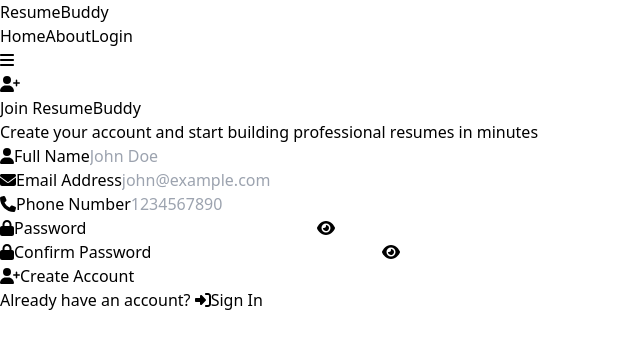
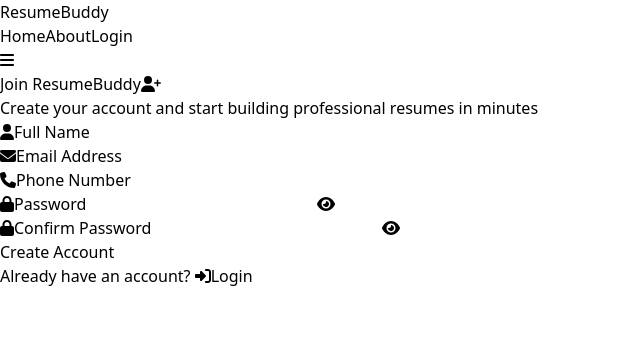
Before and after one commit to GangwarPriyansh/Resume-Analyzer, a React (Vite) app in the folder frontend/: page /signup in a window 1280 px wide. Shown: the top 348 px of the page, without its empty margins (0-640 px from the left). Built offline with nearby package versions, Linux system fonts and the light colour scheme.

Commit message:
changes in signup

```diff
--- a/frontend/src/components/SignUpForm.jsx
+++ b/frontend/src/components/SignUpForm.jsx
@@ -206,7 +206,7 @@
   faPhone,
   faLock,
   faUserPlus,
-  faSignInAlt
+  faSignInAlt,
 } from "@fortawesome/free-solid-svg-icons";
 
 export default function SignUpForm() {
@@ -276,142 +276,137 @@
   };
 
   return (
-    <div className="min-h-screen bg-gradient-to-b from-[#1a202c] to-[#2d3748] pt-24 pb-12 px-4">
+    <div className="min-h-screen bg-gradient-to-b from-[#1a202c] to-[#2d3748] pt-16 pb-12 px-4">
       <div className="max-w-md mx-auto">
         {/* Header Section */}
-        <div className="text-center mb-8">
-          <div className="bg-blue-600 w-16 h-16 rounded-full flex items-center justify-center mx-auto mb-4">
-            <FontAwesomeIcon icon={faUserPlus} className="text-white text-2xl" />
-          </div>
-          <h1 className="text-3xl font-bold text-white mb-2">Join ResumeBuddy</h1>
+        <div className="text-center mb-6">
+          <h1 className="text-3xl font-bold text-white mb-3 flex items-center justify-center">
+            Join ResumeBuddy
+            <span className="bg-blue-600 w-10 h-10 rounded-full flex items-center justify-center ml-3">
+              <FontAwesomeIcon
+                icon={faUserPlus}
+                className="text-white text-lg"
+              />
+            </span>
+          </h1>
           <p className="text-gray-300">
-            Create your account and start building professional resumes in minutes
+            Create your account and start building professional resumes in
+            minutes
           </p>
         </div>
 
         {/* Form Container */}
-        <div className="bg-[#1c2331] p-8 rounded-xl shadow-2xl border border-[#2d3748]">
-          <form onSubmit={handleSubmit} className="space-y-5">
-            {/* Name Field */}
+        <div className="bg-[#1c2331] p-6 rounded-xl shadow-2xl border border-[#2d3748]">
+          <form onSubmit={handleSubmit} className="space-y-4">
             <div className="group">
-              <label htmlFor="name" className="text-gray-300 mb-2 flex items-center">
+              <label className="text-gray-300 mb-1 flex items-center">
                 <FontAwesomeIcon icon={faUser} className="mr-2 text-blue-400" />
                 Full Name
               </label>
               <input
-                id="name"
                 name="name"
                 value={formData.name}
                 onChange={handleChange}
                 required
-                className="w-full px-4 py-3 rounded-lg bg-[#2b313c] border border-[#3a4556] text-white
+                className="w-full px-4 py-2 rounded-lg bg-[#2b313c] border border-[#3a4556] text-white
                           focus:outline-none focus:ring-2 focus:ring-blue-500 focus:border-transparent
                           hover:border-blue-400 transition-all"
-                placeholder="John Doe"
               />
             </div>
 
-            {/* Email Field */}
             <div className="group">
-              <label htmlFor="email" className="text-gray-300 mb-2 flex items-center">
-                <FontAwesomeIcon icon={faEnvelope} className="mr-2 text-blue-400" />
+              <label className="text-gray-300 mb-1 flex items-center">
+                <FontAwesomeIcon
+                  icon={faEnvelope}
+                  className="mr-2 text-blue-400"
+                />
                 Email Address
               </label>
               <input
-                id="email"
                 name="email"
                 type="email"
                 value={formData.email}
                 onChange={handleChange}
                 required
-                className="w-full px-4 py-3 rounded-lg bg-[#2b313c] border border-[#3a4556] text-white
+                className="w-full px-4 py-2 rounded-lg bg-[#2b313c] border border-[#3a4556] text-white
                           focus:outline-none focus:ring-2 focus:ring-blue-500 focus:border-transparent
                           hover:border-blue-400 transition-all"
-                placeholder="john@example.com"
               />
             </div>
 
-            {/* Phone Number Field */}
             <div className="group">
-              <label htmlFor="number" className="text-gray-300 mb-2 flex items-center">
-                <FontAwesomeIcon icon={faPhone} className="mr-2 text-blue-400" />
+              <label className="text-gray-300 mb-1 flex items-center">
+                <FontAwesomeIcon
+                  icon={faPhone}
+                  className="mr-2 text-blue-400"
+                />
                 Phone Number
               </label>
               <input
-                id="number"
                 name="number"
                 value={formData.number}
                 onChange={handleChange}
                 required
                 pattern="[0-9]{10,15}"
                 title="Please enter a valid phone number"
-                className="w-full px-4 py-3 rounded-lg bg-[#2b313c] border border-[#3a4556] text-white
+                className="w-full px-4 py-2 rounded-lg bg-[#2b313c] border border-[#3a4556] text-white
                           focus:outline-none focus:ring-2 focus:ring-blue-500 focus:border-transparent
                           hover:border-blue-400 transition-all"
-                placeholder="1234567890"
               />
             </div>
 
-            {/* Password Field */}
             <div className="group relative">
-              <label htmlFor="password" className="text-gray-300 mb-2 flex items-center">
+              <label className="text-gray-300 mb-1 flex items-center">
                 <FontAwesomeIcon icon={faLock} className="mr-2 text-blue-400" />
                 Password
               </label>
               <input
-                id="password"
                 name="password"
                 type={showPassword ? "text" : "password"}
                 value={formData.password}
                 onChange={handleChange}
                 required
-                className="w-full px-4 py-3 pr-10 rounded-lg bg-[#2b313c] border border-[#3a4556] text-white
+                className="w-full px-4 py-2 pr-10 rounded-lg bg-[#2b313c] border border-[#3a4556] text-white
                           focus:outline-none focus:ring-2 focus:ring-blue-500 focus:border-transparent
                           hover:border-blue-400 transition-all"
               />
               <FontAwesomeIcon
                 icon={showPassword ? faEyeSlash : faEye}
                 onClick={() => setShowPassword(!showPassword)}
-                className="absolute right-3 top-[50%] text-gray-400 hover:text-gray-300 cursor-pointer"
+                className="absolute right-3 top-[50%] translate-y-[40%] text-gray-400 hover:text-gray-300 cursor-pointer"
               />
             </div>
 
-            {/* Confirm Password Field */}
             <div className="group relative">
-              <label htmlFor="confirmPassword" className="text-gray-300 mb-2 flex items-center">
+              <label className="text-gray-300 mb-1 flex items-center">
                 <FontAwesomeIcon icon={faLock} className="mr-2 text-blue-400" />
                 Confirm Password
               </label>
               <input
-                id="confirmPassword"
                 name="confirmPassword"
                 type={showConfirmPassword ? "text" : "password"}
                 value={formData.confirmPassword}
                 onChange={handleChange}
                 required
-                className="w-full px-4 py-3 pr-10 rounded-lg bg-[#2b313c] border border-[#3a4556] text-white
+                className="w-full px-4 py-2 pr-10 rounded-lg bg-[#2b313c] border border-[#3a4556] text-white
                           focus:outline-none focus:ring-2 focus:ring-blue-500 focus:border-transparent
                           hover:border-blue-400 transition-all"
               />
               <FontAwesomeIcon
                 icon={showConfirmPassword ? faEyeSlash : faEye}
                 onClick={() => setShowConfirmPassword(!showConfirmPassword)}
-                className="absolute right-3 top-[50%] text-gray-400 hover:text-gray-300 cursor-pointer"
+                className="absolute right-3 top-[50%] translate-y-[40%] text-gray-400 hover:text-gray-300 cursor-pointer"
               />
             </div>
 
-            {/* Submit Button */}
             <button
               type="submit"
-              className="w-full bg-gradient-to-r from-blue-600 to-blue-700 text-white font-semibold py-3 rounded-lg
-                        hover:from-blue-700 hover:to-blue-800 transition-all transform hover:-translate-y-0.5
-                        shadow-lg mt-6 flex items-center justify-center gap-2"
+              className="w-full bg-blue-600 hover:bg-blue-700 text-white font-semibold py-2.5 rounded-lg mt-4
+                        transition transform hover:-translate-y-0.5 hover:shadow-lg"
             >
-              <FontAwesomeIcon icon={faUserPlus} />
               Create Account
             </button>
 
-            {/* Login Link */}
             <div className="text-center text-gray-400 mt-4">
               Already have an account?{" "}
               <button
@@ -420,7 +415,7 @@
                 className="text-blue-400 hover:text-blue-300 font-medium flex items-center justify-center gap-1 mx-auto"
               >
                 <FontAwesomeIcon icon={faSignInAlt} />
-                Sign In
+                Login
               </button>
             </div>
           </form>
```
